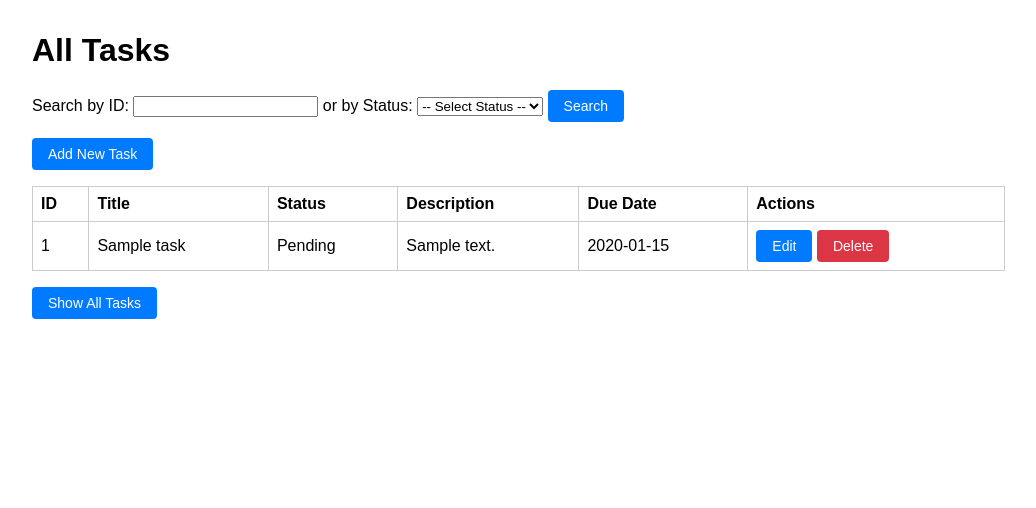
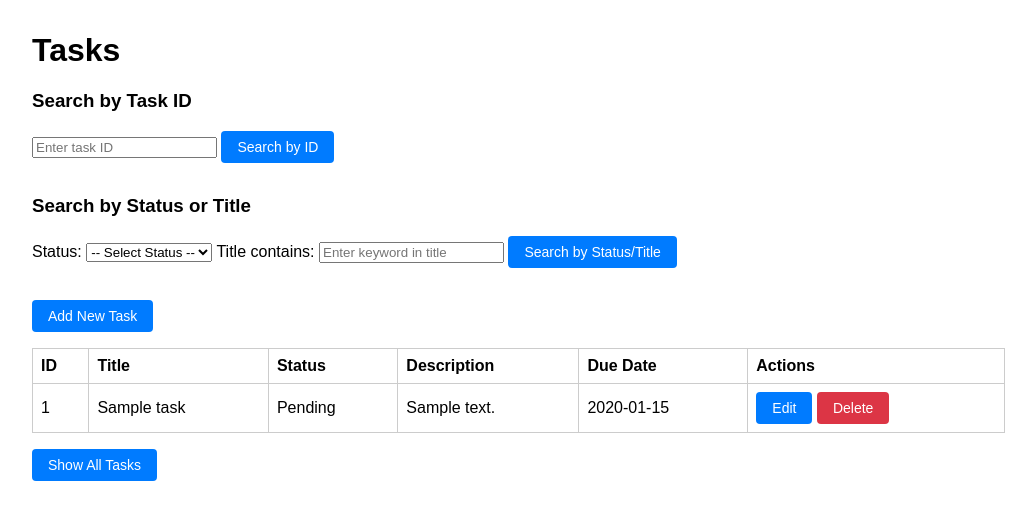
Before and after one commit to MahirShah300/dts-developer-challenge, a FastAPI app: page /tasks in a window 1280 px wide. Shown: the top 508 px of the page, without its empty margins (0-1036 px from the left). Run offline with FastAPI, Linux system fonts and the light colour scheme; tables that the repository leaves empty hold one stand-in row (values such as "Sample post").

Commit message:
Add ability to search by title/partial title and status. Separate search by id from search by title and status. Add tests to test search by title and status

```diff
--- a/main.py
+++ b/main.py
@@ -3,10 +3,10 @@ from fastapi.responses import RedirectResponse, HTMLResponse
 from fastapi.templating import Jinja2Templates
 from database import init_db, SessionLocal, Task
 from sqlalchemy.orm import Session
-from sqlalchemy import update
+from sqlalchemy import update, and_
 from pydantic import BaseModel
 from datetime import date
-from typing import List
+from typing import Annotated
 from models import TaskStatus
 from fastapi.staticfiles import StaticFiles
 
@@ -62,7 +62,8 @@ def create_tasks(
 @app.get("/tasks", response_class=HTMLResponse)
 def get_tasks(
     request: Request,
-    task_status: TaskStatus | None = None,
+    title: str | None = None,
+    task_status: str | None = None,
     task_id: int | None = None,
     db: Session = Depends(get_db),
 ):
@@ -72,18 +73,23 @@ def get_tasks(
         if task is None:
             return templates.TemplateResponse(request, "task_not_found.html")
         tasks = [task]
-    elif task_status:
-        try:
-            # Convert to enum safely
-            status_enum = TaskStatus(task_status)
-            tasks = db.query(Task).filter(Task.task_status == status_enum.value).all()
-        except ValueError:
-            # Invalid status given
-            tasks = []
-        tasks = db.query(Task).filter(Task.task_status == task_status.value).all()
     else:
-        tasks = db.query(Task).all()
-    return templates.TemplateResponse(request, "index.html", {"tasks": tasks})
+        filters = []
+        if task_status:
+            try:
+                status_enum = TaskStatus(task_status)
+                filters.append(Task.task_status == status_enum.value)
+            except ValueError:
+                pass
+        if title and title.strip():
+            filters.append(Task.title.ilike(f"%{title.strip()}%"))
+        if filters:
+            tasks = db.query(Task).filter(*filters).all()
+        else:
+            tasks = db.query(Task).all()
+    return templates.TemplateResponse(
+        request, "index.html", {"tasks": tasks, "no_results": len(tasks) == 0}
+    )
 
 
 @app.get("/tasks/{task_id}/edit", response_class=HTMLResponse)
@@ -145,7 +151,7 @@ def handle_404_error(request: Request, __):
     )
 
 
-# TODO OPTIONAL add ways to search by title, partial title
 # TODO OPTIONAL add way to sort by date
 # TODO Clean up unused code
 # TODO Look into pydantic model of Tasks. I think currently tasks are not using pydantic
+# TODO Write test for search by title
--- a/templates/index.html
+++ b/templates/index.html
@@ -31,32 +31,18 @@
             font-size: 14px;
         }
     </style>
-    <script>
-        function cleanQueryForm(event) {
-            const form = event.target;
-            const taskId = form.task_id;
-            const taskStatus = form.task_status;
-
-            // If task_id is empty, remove its name (so it's not sent)
-            if (!taskId.value) {
-                taskId.removeAttribute("name");
-            }
-
-            // If taskstatus is empty, remove its name
-            if (!taskStatus.value) {
-                taskStatus.removeAttribute("name");
-            }
-        }
-    </script>
 </head>
 <body>
-    <h1>All Tasks</h1>
+    <h1>Tasks</h1>
+    <h3>Search by Task ID</h3>
+    <form method="get" action="/tasks" style="margin-bottom: 2rem;">
+        <input type="number" name="task_id" placeholder="Enter task ID">
+        <button type="submit" class="button">Search by ID</button>
+    </form>
 
-    <form method="get" action="/tasks" onsubmit="cleanQueryForm(event)" style="margin-bottom: 1rem;">
-        <label for="task_id">Search by ID:</label>
-        <input type="number" id="task_id" name="task_id">
-
-        <label for="task_status"> or by Status:</label>
+    <h3>Search by Status or Title</h3>
+    <form method="get" action="/tasks" style="margin-bottom: 2rem;">
+        <label for="task_status">Status:</label>
         <select name="task_status" id="task_status">
             <option value="">-- Select Status --</option>
             {% for option in ["Pending", "In Progress", "Completed", "Late", "Cancelled"] %}
@@ -64,11 +50,18 @@
             {% endfor %}
         </select>
 
-        <button type="submit" class="button">Search</button>
+        <label for="title">Title contains:</label>
+        <input type="text" id="title" name="title" placeholder="Enter keyword in title">
+
+        <button type="submit" class="button">Search by Status/Title</button>
     </form>
     <div class="button-container">
         <a href="/createTask" class = "button-link">Add New Task</a>
     </div>
+    {% if no_results %}
+        <p style="color: red;">No tasks matched your filters.</p>
+    {% endif %}
+    {% if tasks %}
     <table>
         <thead>
             <tr>
@@ -97,6 +90,7 @@
 
         </tbody>
     </table>
+    {% endif %}
     <div class="button-container">
     <a href="/tasks" class="button-link">Show All Tasks</a>
     </div>
```
Also changed, not shown: tests/conftest.py (+6 -7 lines), tests/test_get_task.py (+47 -4 lines).
